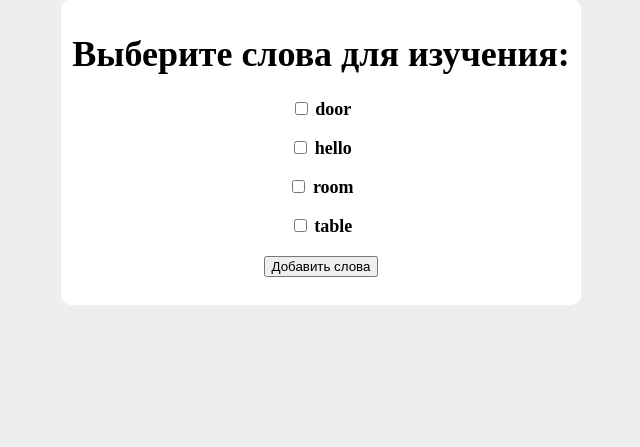
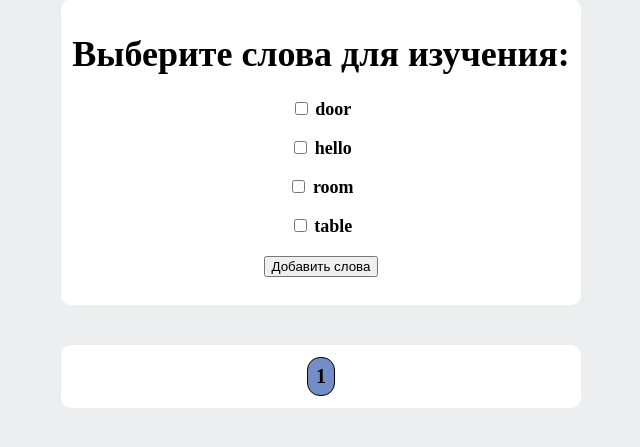
Before and after one commit to AndreyLeshko/EnglishLand, a Django app: page /words/add-words/ in a window 1280 px wide. Shown: the part 109-556 px from the top of the page, without its empty margins (319-959 px from the left). Run offline with Django 4.2, Linux system fonts and the light colour scheme; a user stored in the database is signed in; data comes from the database, SQL or seed files in the repository; data that the repository does not hold is empty.

Commit message:
add pagination to add_word_page

```diff
--- /dev/null
+++ b/Study_Project/base/templatetags/my_filters.py
@@ -0,0 +1,9 @@
+from django import template
+
+
+register = template.Library()
+
+
+@register.filter
+def times(number):
+    return list(range(1, number+1))
--- /dev/null
+++ b/Study_Project/new_words/static/new_words/css/add_words_to_train.css
@@ -0,0 +1,43 @@
+.pagination {
+    display: flex;
+    justify-content: center;
+    background-color: white;
+    padding: 10px; 5px;
+    border-radius: 10px;
+    margin: 20px 0px;
+    width: 500px;
+    align-self: center;
+    font-size: 18px;
+    font-weight: bold;
+}
+
+.selected-page-num {
+    font-size: 20px;
+    display: inline-block;
+    border: 1px solid black;
+    border-radius: 13px;
+    width: 26px;
+    height: 30px;
+    text-align: center;
+    padding-top: 7px;
+    background-color: rgba(23, 68, 161, 0.6);
+    margin: 2px;
+}
+
+
+.unselected-page-num {
+    font-size: 20px;
+    display: inline-block;
+    border: 1px solid black;
+    border-radius: 13px;
+    width: 26px;
+    height: 30px;
+    text-align: center;
+    padding-top: 7px;
+    margin: 2px;
+}
+
+.unselected-page-num:hover {
+    background-color: rgba(203, 203, 203, 1);
+    cursor: pointer;
+}
--- a/Study_Project/new_words/templates/new_words/add_words_to_train.html
+++ b/Study_Project/new_words/templates/new_words/add_words_to_train.html
@@ -1,6 +1,8 @@
 {% extends 'base/base.html' %}
 {% load static %}
 {% load random_numbers %}
+{% load my_filters %}
+
 
 
 {% block title %}
@@ -29,4 +31,37 @@
             {% endif %}
         </form>
     </div>
+
+    <div class="pagination">
+<!--        <span class="step-links">-->
+<!--            {% if words.has_previous %}-->
+<!--                <a href="?page={{ words.previous_page_number }}">Назад</a>-->
+<!--            {% endif %}-->
+<!--        </span>-->
+<!--        <span class="current">-->
+<!--            Страница {{ words.number }}-->
+<!--        </span>-->
+<!--        <span>-->
+<!--            {% if words.has_next %}-->
+<!--                <a href="?page={{ words.next_page_number }}">Вперед</a>-->
+<!--            {% endif %}-->
+<!--        </span>-->
+        <div class="page-number-list">
+            {% for page_num in words.paginator.num_pages|times %}
+                {% if page_num == words.number %}
+                    <span class="selected-page-num">
+                        <span class="page-num-text">
+                            {{ page_num }}
+                        </span>
+                    </span>
+                {% else %}
+                    <span class="unselected-page-num">
+                        <span class="page-num-text">
+                            <a href="?page={{ page_num }}">{{ page_num }}</a>
+                        </span>
+                    </span>
+                {% endif %}
+            {% endfor %}
+        </div>
+    </div>
 {% endblock page_content %}
--- a/Study_Project/new_words/views.py
+++ b/Study_Project/new_words/views.py
@@ -2,10 +2,14 @@ from django.shortcuts import render
 from rest_framework import generics
 from django.http.response import HttpResponse, HttpResponseRedirect
 from django.contrib.auth.decorators import login_required
+from django.core.paginator import Paginator, EmptyPage, PageNotAnInteger
 
 from .models import Word, Train
 from .serializers import WordSerializer
 
+
+# ======================================================================================================================
+# API
 
 class WordsAPIView(generics.ListAPIView):
     queryset = Word.objects.all()
@@ -120,5 +124,15 @@ def add_words_to_train(request):
         #         word_instance = Word.objects.get(pk=i)
         #         Train.objects.create(user=request.user, word=word_instance)
     user_words = Train.objects.filter(user=request.user).values('word__english')
-    words = Word.objects.exclude(english__in=user_words).order_by('english').values('english').distinct()
-    return render(request, 'new_words/add_words_to_train.html', context={'words': words})
+    new_words = Word.objects.exclude(english__in=user_words).order_by('english').values('english').distinct()
+    paginator = Paginator(new_words, 20)
+    page = request.GET.get('page')
+    try:
+        words = paginator.page(page)
+    except PageNotAnInteger:
+        words = paginator.page(1)
+    except EmptyPage:
+        words = paginator.page(paginator.num_pages)
+    # print(words.paginator.num_pages)
+    # print('\n\n\n')
+    return render(request, 'new_words/add_words_to_train.html', context={'words': words, 'page': page})
```
